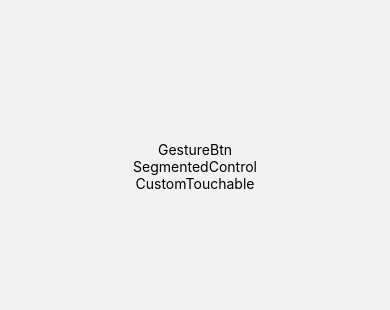
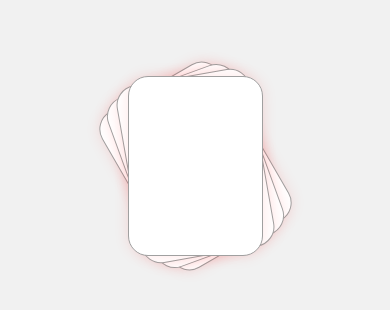
Before and after one commit to jonqwerty/animation, a React Native app: screen /StackedCards in a window 390 px wide. Shown: the part 256-566 px from the top of the page. Built offline with nearby package versions, Linux system fonts and the light colour scheme.

Commit message:
add stacked cards

```diff
--- a/App.tsx
+++ b/App.tsx
@@ -8,7 +8,8 @@ import AppNavigator from './src/navigation/AppNavigator';
 const App: FC = () => {
   return (
     <GestureHandlerRootView style={{flex: 1}}>
-      <SafeAreaProvider>
+
+      <SafeAreaProvider >
         <SafeAreaView style={styles.container}>
           <AppNavigator />
         </SafeAreaView>
--- a/package.json
+++ b/package.json
@@ -12,6 +12,7 @@
   "dependencies": {
     "@react-navigation/native": "^6.1.18",
     "@react-navigation/native-stack": "^6.10.1",
+    "@react-navigation/stack": "^6.4.1",
     "react": "18.2.0",
     "react-native": "0.74.3",
     "react-native-gesture-handler": "^2.17.1",
--- /dev/null
+++ b/src/common/types.ts
@@ -0,0 +1,20 @@
+import {RouteProp} from '@react-navigation/native';
+
+export enum Screen {
+  List = 'List',
+  GestureBtn = 'GestureBtn',
+  SegmentBtn = 'SegmentBtn',
+  CustomTouchable = 'CustomTouchable',
+  StackedCards = 'StackedCards',
+}
+
+export type RootStackParamList = {
+  List: {};
+  GestureBtn: {};
+  SegmentBtn: {};
+  CustomTouchable: {};
+  StackedCards: {};
+};
+
+export type RootRouteProps<RouteName extends keyof RootStackParamList> =
+  RouteProp<RootStackParamList, RouteName>;
--- a/src/navigation/AppNavigator.tsx
+++ b/src/navigation/AppNavigator.tsx
@@ -6,6 +6,7 @@ import SegmentBtnScreen from '../screens/SegmentBtnScreen';
 import CustomTouchableScreen from '../screens/CustomTouchableScreen';
 import ListScreen from '../screens/ListScreen';
 import GestureBtnScreen from '../screens/GestureBtnScreen';
+import StackedCardsScreen from '../screens/StackedCardsScreen';
 
 const Stack = createNativeStackNavigator();
 
@@ -15,34 +16,52 @@ const Routes = () => {
       <Stack.Screen
         name="List"
         component={ListScreen}
-        options={{
-          gestureEnabled: false,
-          animation: 'none',
-        }}
+        options={
+          {
+            // gestureEnabled: false,
+            // animation: 'none',
+          }
+        }
       />
       <Stack.Screen
         name="GestureBtn"
         component={GestureBtnScreen}
-        options={{
-          gestureEnabled: false,
-          animation: 'none',
-        }}
+        options={
+          {
+            // gestureEnabled: false,
+            // animation: 'none',
+          }
+        }
       />
       <Stack.Screen
         name="SegmentBtn"
         component={SegmentBtnScreen}
-        options={{
-          gestureEnabled: false,
-          animation: 'none',
-        }}
+        options={
+          {
+            // gestureEnabled: false,
+            // animation: 'none',
+          }
+        }
       />
       <Stack.Screen
         name="CustomTouchable"
         component={CustomTouchableScreen}
-        options={{
-          gestureEnabled: false,
-          animation: 'none',
-        }}
+        options={
+          {
+            // gestureEnabled: false,
+            // animation: 'none',
+          }
+        }
+      />
+      <Stack.Screen
+        name="StackedCards"
+        component={StackedCardsScreen}
+        options={
+          {
+            // gestureEnabled: false,
+            // animation: 'none',
+          }
+        }
       />
     </Stack.Navigator>
   );
--- a/src/screens/ListScreen.tsx
+++ b/src/screens/ListScreen.tsx
@@ -1,6 +1,8 @@
 import {StatusBar, StyleSheet, Text, View} from 'react-native';
 import React, {FC} from 'react';
 import {useNavigation} from '@react-navigation/native';
+import {StackNavigationProp} from '@react-navigation/stack';
+import {RootStackParamList, Screen} from '../common/types';
 
 const ListScreen: FC = () => {
   const navigation = useNavigation<StackNavigationProp<RootStackParamList>>();
@@ -8,26 +10,34 @@ const ListScreen: FC = () => {
     <View style={styles.container}>
       <StatusBar
         animated={true}
-        backgroundColor={'#56dfda'}
-        barStyle={'default'}
+        backgroundColor={'black'}
+        barStyle={'light-content'}
       />
+      <Text style={{fontSize: 30, marginBottom: 10}}>Gestures</Text>
       <Text
         onPress={() => {
-          navigation.navigate('GestureBtn');
+          navigation.navigate(Screen.GestureBtn, {});
         }}>
         GestureBtn
       </Text>
       <Text
         onPress={() => {
-          navigation.navigate('SegmentBtn');
+          navigation.navigate(Screen.SegmentBtn, {});
         }}>
         SegmentedControl
       </Text>
       <Text
         onPress={() => {
-          navigation.navigate('CustomTouchable');
+          navigation.navigate(Screen.CustomTouchable, {});
         }}>
         CustomTouchable
+      </Text>
+      <Text style={{fontSize: 30, marginVertical: 10}}>Animations</Text>
+      <Text
+        onPress={() => {
+          navigation.navigate(Screen.StackedCards, {});
+        }}>
+        StackedCards
       </Text>
     </View>
   );
--- /dev/null
+++ b/src/screens/StackedCardsScreen.tsx
@@ -0,0 +1,104 @@
+import {FC} from 'react';
+import {StyleSheet, View} from 'react-native';
+import Animated, {
+  interpolate,
+  SharedValue,
+  useAnimatedStyle,
+  useSharedValue,
+  withSpring,
+} from 'react-native-reanimated';
+
+const CardHeight = 180;
+const CardWidth = (3 / 4) * CardHeight;
+
+type CardProps = {
+  index: number;
+  progress: SharedValue<number>;
+};
+
+const Card: FC<CardProps> = ({index, progress}) => {
+  const rStyle = useAnimatedStyle(() => {
+    const translateX = interpolate(progress.value, [0, 1], [0, index * 25]);
+
+    const rotate = interpolate(
+      progress.value,
+      [0, 1],
+      [-index * 10, index * 10],
+    );
+
+    const translateY = interpolate(progress.value, [0, 1], [0, -index * 5]);
+
+    return {
+      transform: [
+        {
+          translateX: translateX, // 0 -> index * 25
+        },
+        {
+          rotate: `${rotate}deg`, // `${-index * 10}deg` -> `${index * 10}deg`
+        },
+        {
+          translateY: translateY, // 0 -> -index * 25
+        },
+      ],
+    };
+  }, []);
+
+  return (
+    <Animated.View
+      style={[
+        styles.card,
+        {
+          zIndex: -index,
+        },
+        rStyle,
+      ]}
+    />
+  );
+};
+
+const StackedCardsScreen = () => {
+  const progress = useSharedValue(0);
+
+  return (
+    <View
+      style={styles.container}
+      onTouchStart={() => {
+        progress.value = withSpring(1, {
+          mass: 2,
+        });
+      }}
+      onTouchEnd={() => {
+        progress.value = withSpring(0);
+      }}>
+      {new Array(4).fill(null).map((_, index) => {
+        return <Card key={index} index={index} progress={progress} />;
+      })}
+    </View>
+  );
+};
+
+const styles = StyleSheet.create({
+  container: {
+    flex: 1,
+    backgroundColor: '#f1f1f1',
+    alignItems: 'center',
+    justifyContent: 'center',
+  },
+  card: {
+    position: 'absolute',
+    height: CardHeight,
+    width: CardWidth,
+    borderRadius: 20,
+    borderCurve: 'continuous',
+    backgroundColor: 'white',
+    shadowColor: 'red',
+    shadowOffset: {width: 0, height: 0},
+    shadowOpacity: 0.1,
+    shadowRadius: 15,
+    elevation: 4,
+    borderWidth: 0.5,
+    borderColor: '#a0a0a0',
+  },
+});
+
+export default StackedCardsScreen;
```
Also changed, not shown: 1 other file (tests, documents, lock files or other folders).
